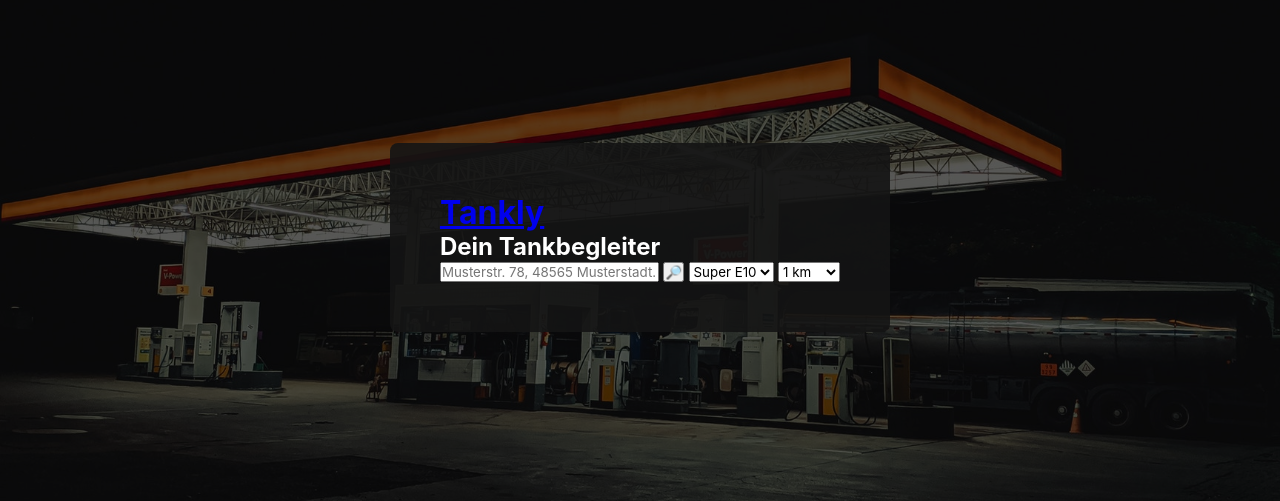
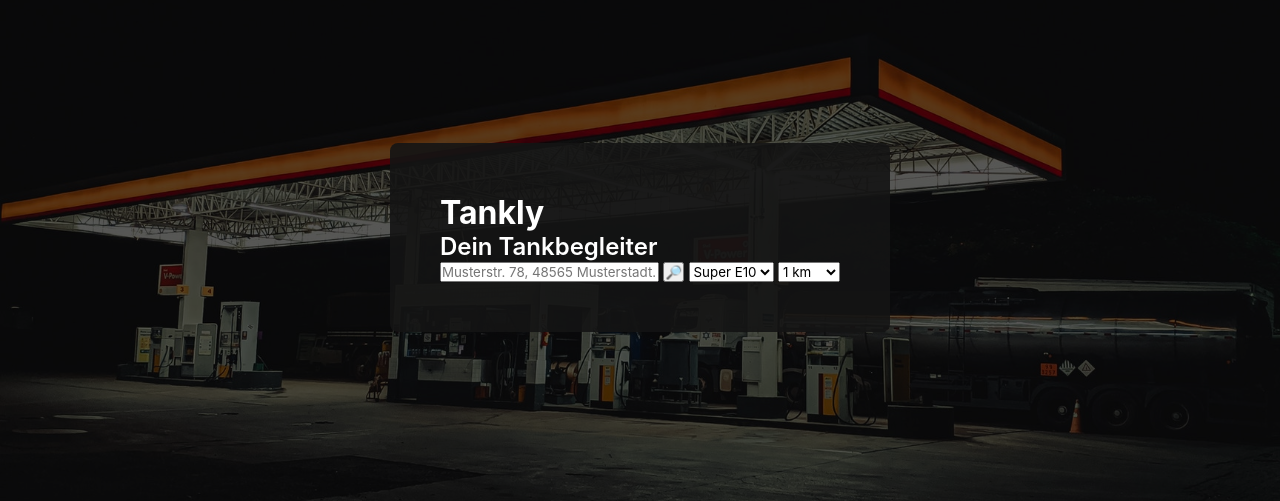
Before and after one commit to dawidduraj/tankly, a Flask app: page / in a window 1280 px wide. Shown: the part 163-664 px from the top of the page. Run offline with Flask 2, Linux system fonts and the light colour scheme.

Commit message:
Adjust font weights

```diff
--- a/static/main.css
+++ b/static/main.css
@@ -26,3 +26,16 @@ main{
     background-color: rgba(21, 21, 21, 0.9);
     padding: 50px;
 }
+
+h1{
+    font-weight: 700;
+}
+
+h2{
+    font-weight: 600;
+}
+
+a{
+    color: white;
+    text-decoration: none;
+}
```
